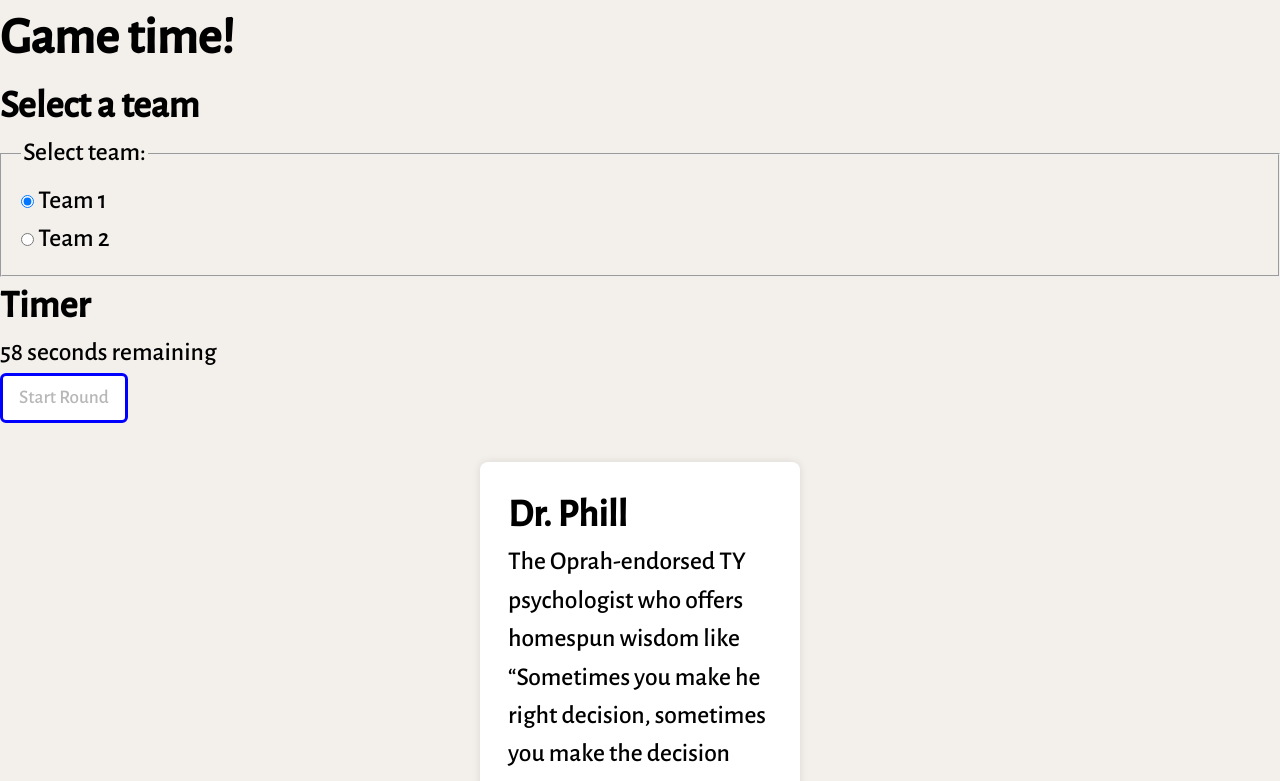
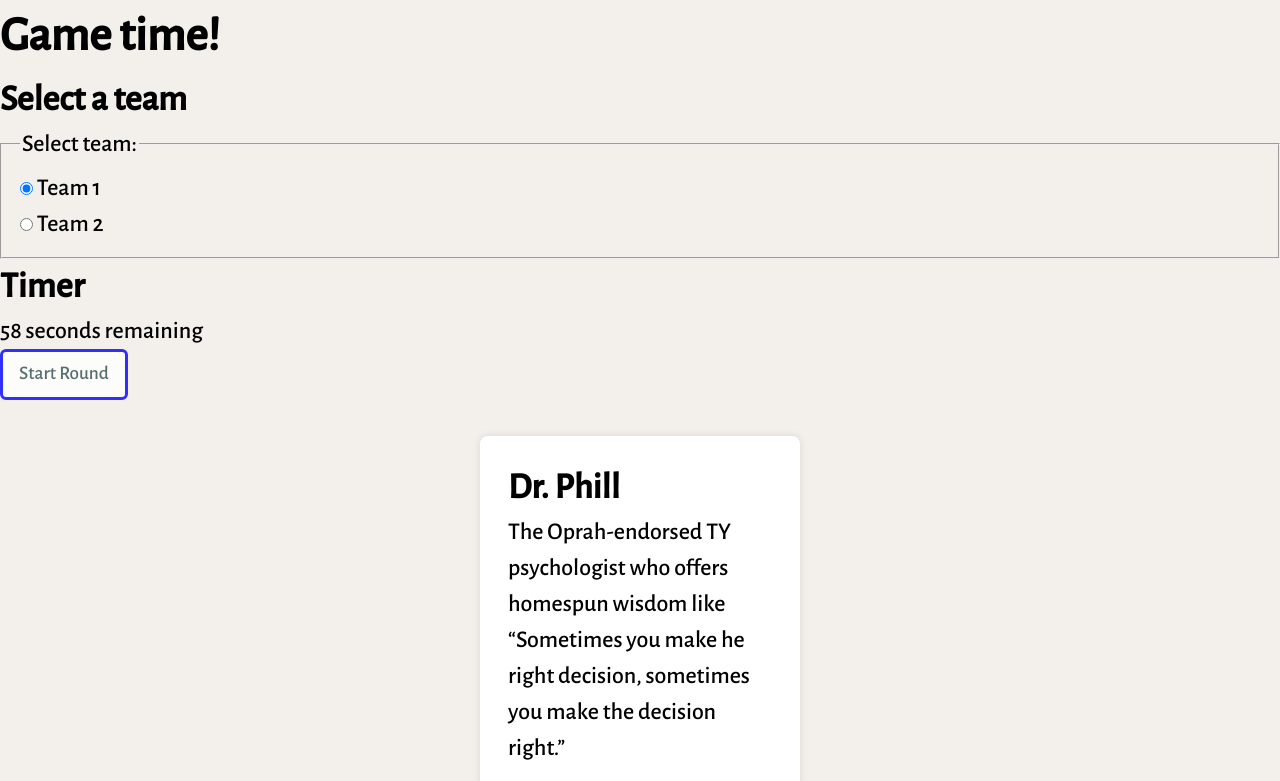
Before and after one commit to smwoll/mgame, a website built with Parcel: page src/index.html in a window 1280 px wide. Both pictures are taken after a click on the button "Start Round". Shown: the top 781 px of the page. Built offline with nearby package versions, Linux system fonts and the light colour scheme.

Commit message:
base font styles

```diff
--- a/src/style.css
+++ b/src/style.css
@@ -84,7 +84,8 @@
 }
 
 body {
-  font-size: 1.6rem;
+  font-size: 1.5rem;
+  line-height: 1.5;
   font-family: "Alegreya Sans", sans-serif;
   font-weight: 300;
   position: relative;
@@ -123,6 +124,7 @@
 }
 
 button {
+  color: black;
   padding: 8px 16px;
   border-radius: 6px;
   background-color: #fff;
@@ -132,6 +134,21 @@
   cursor: pointer;
   transition: 300ms;
   min-width: 8ch;
+}
+
+button:hover {
+  transform: scale(1.05);
+}
+
+button:active {
+  transform: scale(0.95);
+}
+
+button:disabled {
+  color: darkslategray;
+  opacity: 0.8;
+  cursor: not-allowed;
+  pointer-events: none;
 }
 
 button.success {
```
